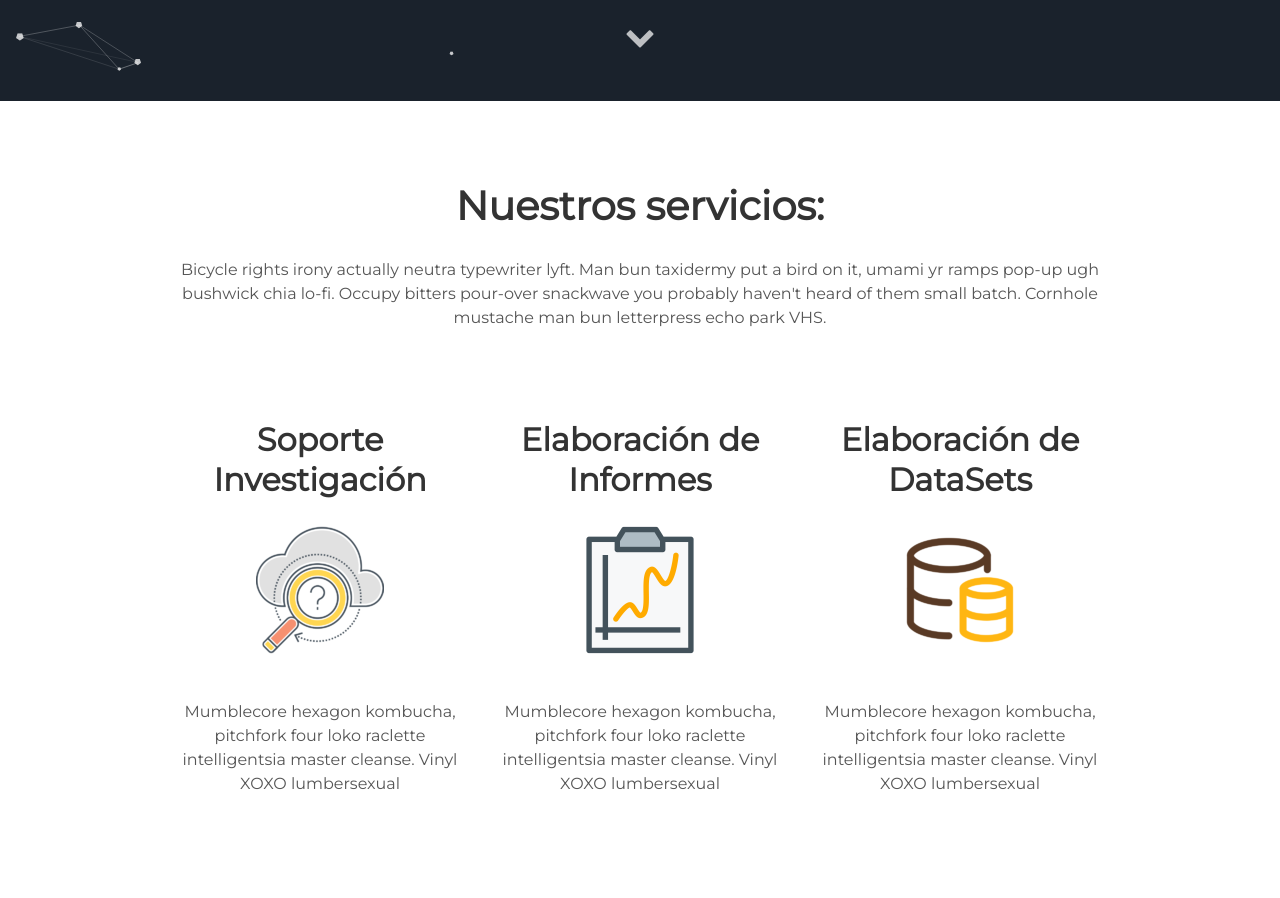
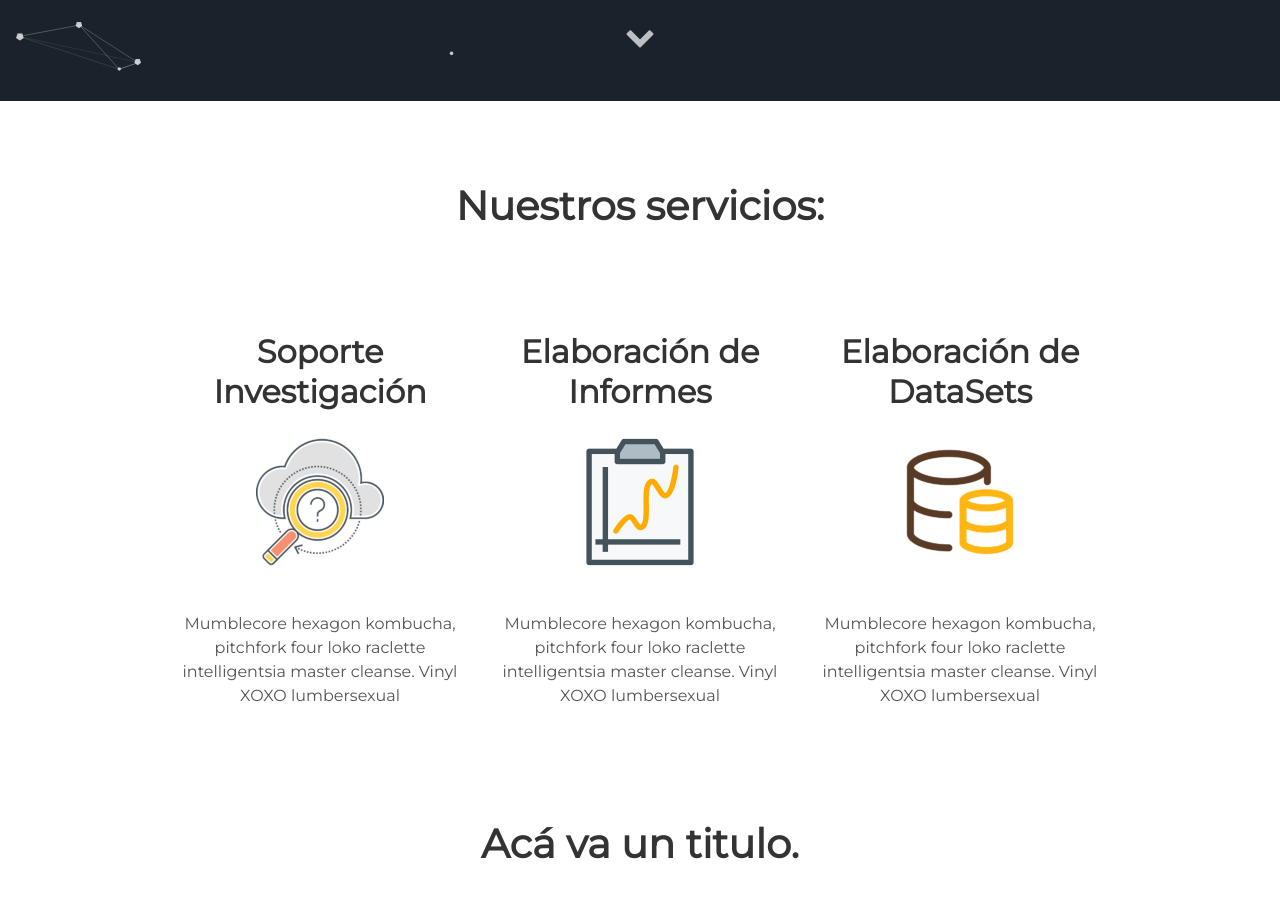
Before and after one commit to acristiansanchez/milimetric, a Jekyll site: the page built from index.html, in a window 1280 px wide and 900 px high, scrolled down 799 px. Built offline with Jekyll 4.4.1, drawn with Linux system fonts in a browser that asks for light colours.

Commit message:
Update _config.yml

```diff
--- a/_config.yml
+++ b/_config.yml
@@ -6,7 +6,7 @@
 
 # User settings
 username: Docta Milimetric
-user_description: Bicycle rights irony actually neutra typewriter lyft. Man bun taxidermy put a bird on it, umami yr ramps pop-up ugh bushwick chia lo-fi. Occupy bitters pour-over snackwave you probably haven't heard of them small batch. Cornhole mustache man bun letterpress echo park VHS.
+user_description:
 user_title: Investigación & Desarollo
 email: anon@anon.com
 twitter_username: lorem_ipsum
```
